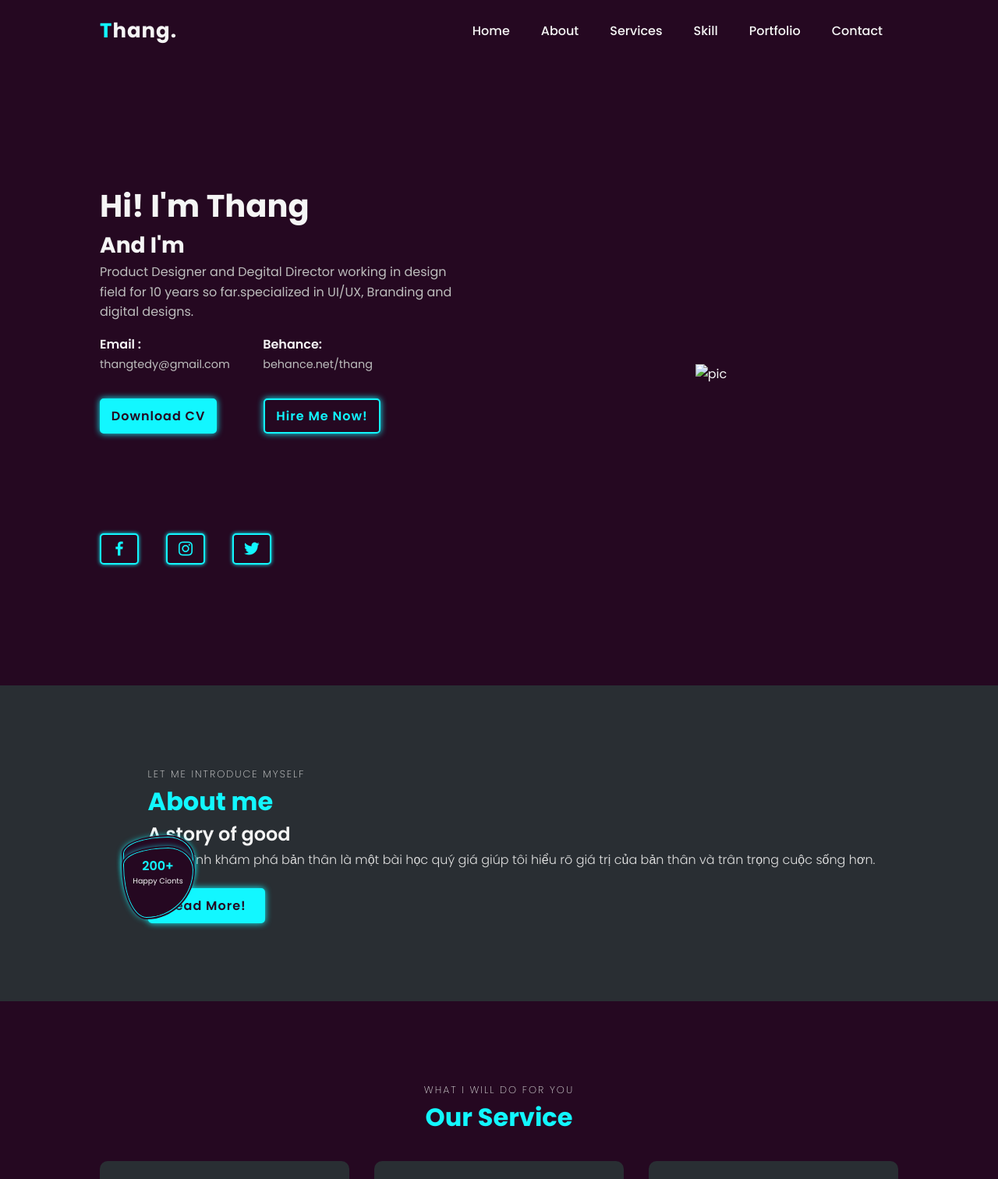
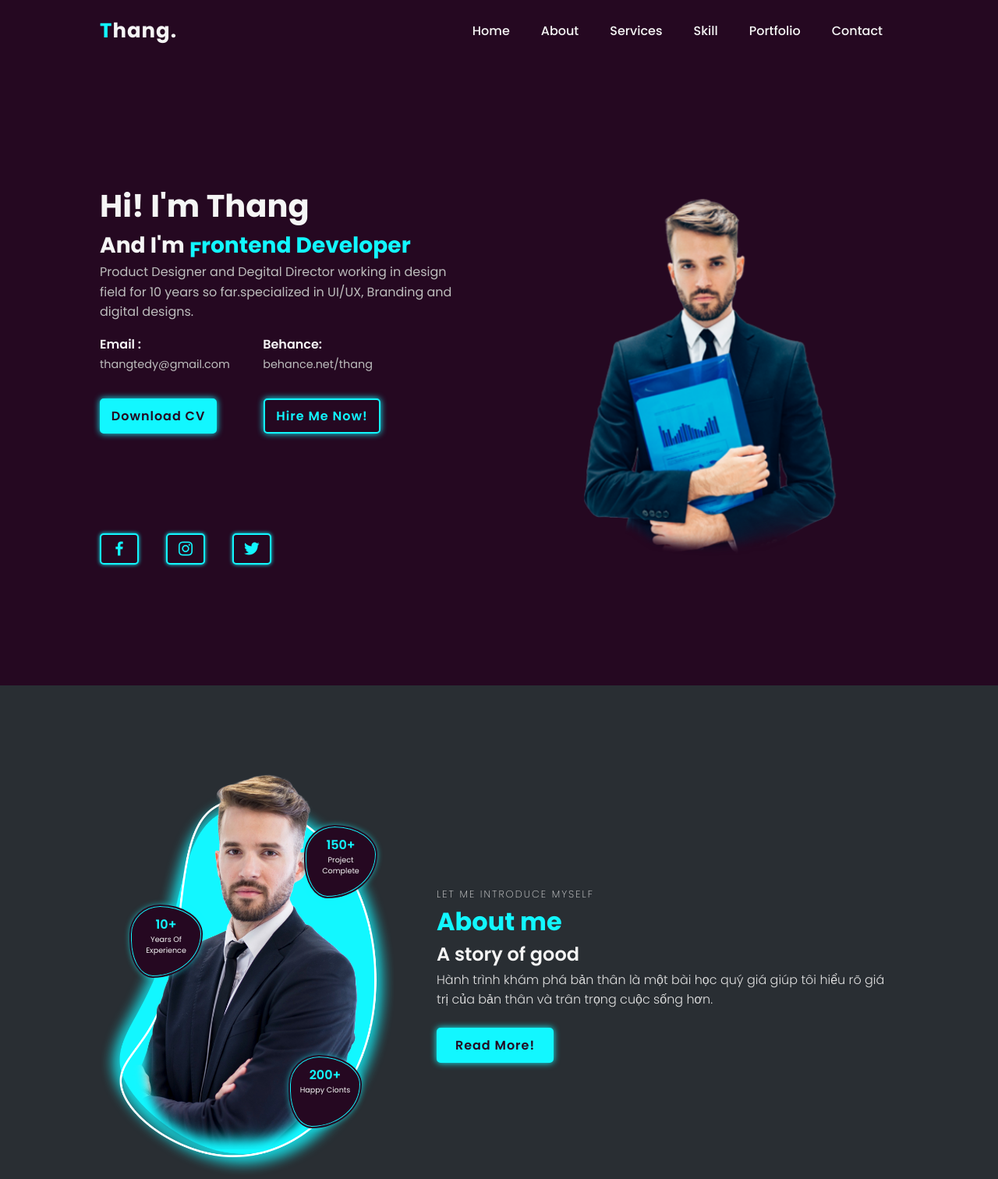
Before and after one commit to BATEEE/My-Background, a plain HTML site: page index.html in a window 1280 px wide. Shown: the top 1512 px of the page at 78% size. Drawn offline with nearby package versions, Linux system fonts and the light colour scheme; the site is published under a folder, as on GitHub Pages, so addresses that start at the root find nothing.

Commit message:
Update index.html

```diff
--- a/index.html
+++ b/index.html
@@ -70,7 +70,7 @@
 
       <div class="home-image">
         <div class="img-box">
-          <img src="/img/man3.png" alt="pic" />
+          <img src="img/man3.png" alt="pic" />
         </div>
 
         <div class="liquid-shape">
@@ -163,7 +163,7 @@
 
     <section id="about" class="about">
       <div class="img-about">
-        <img src="/img/about-me-pic2.png" alt="" />
+        <img src="img/about-me-pic2.png" alt="" />
         <div class="infor-about1">
           <span>10+</span>
           <p>Years Of Experience</p>
@@ -330,6 +330,6 @@
       </div>
     </section>
 
-    <script src="/home.js"></script>
+    <script src="home.js"></script>
   </body>
 </html>
```
